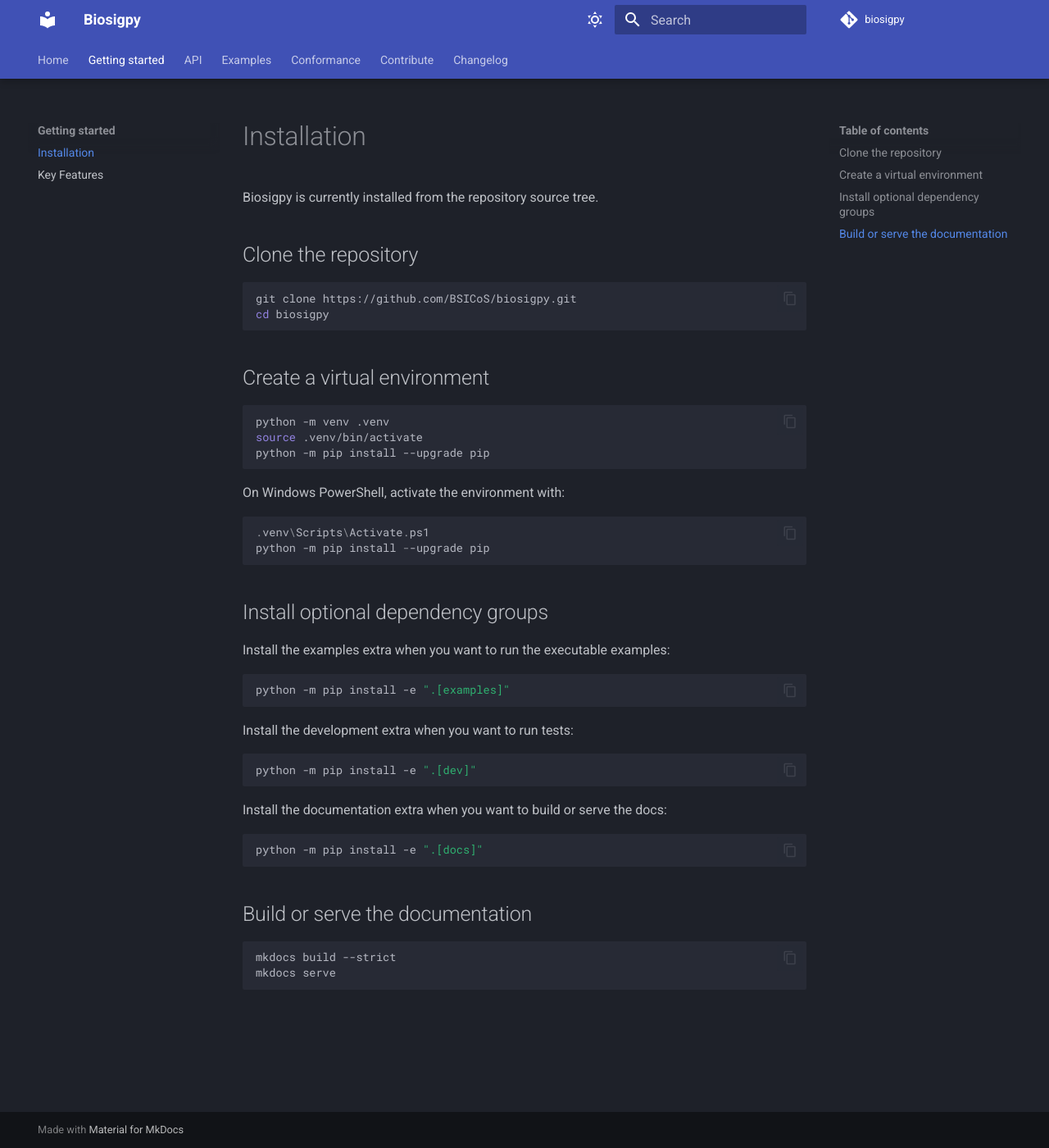
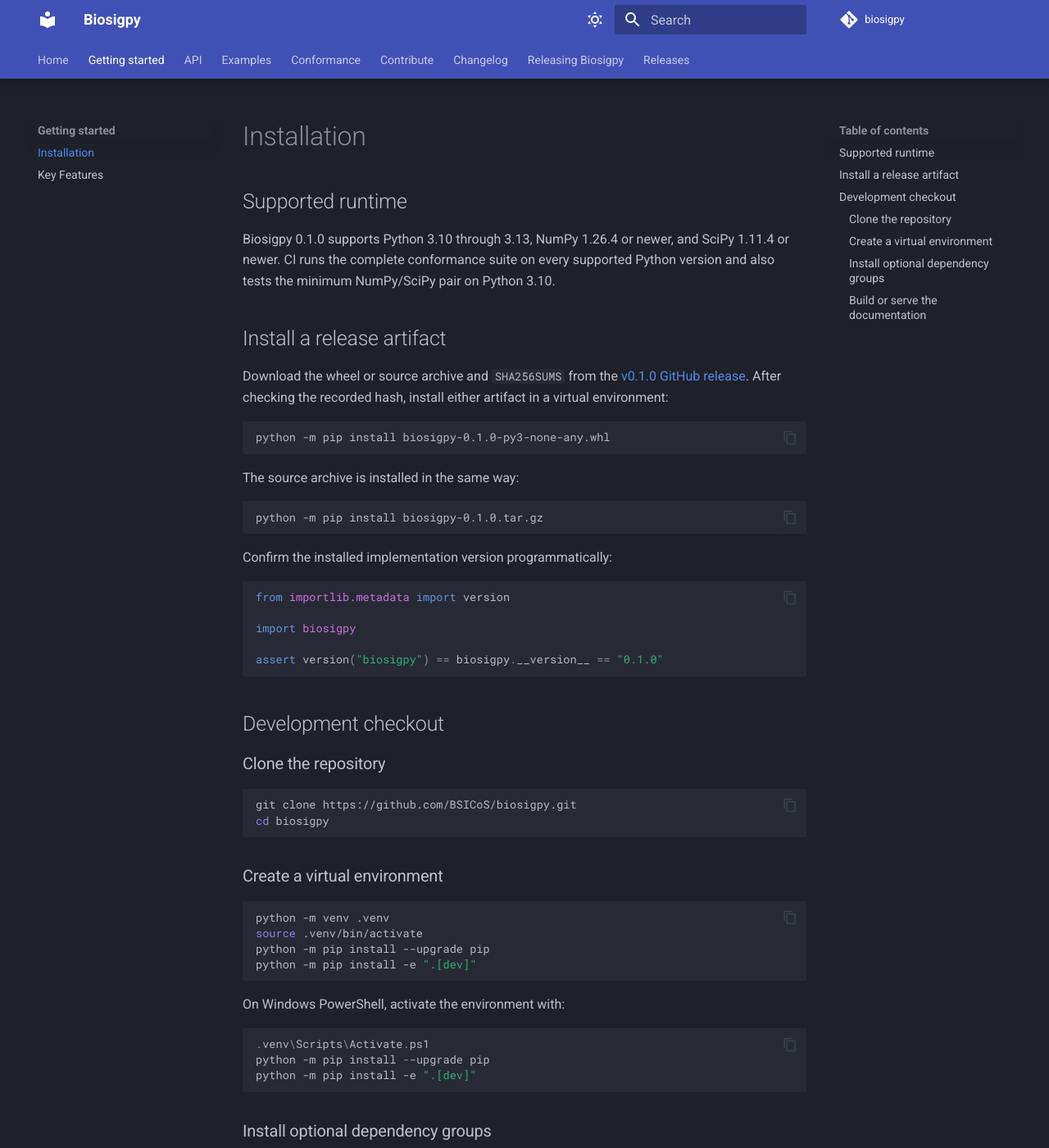
Before and after one commit to BSICoS/biosigpy, an MkDocs documentation site: the page built from docs/getting-started/installation.md, in a window 1280 px wide and 1400 px high. Shown: the whole window at 82% size. Built offline with MkDocs 1.6.1 and Material for MkDocs 9.7.7, drawn with Linux system fonts in a browser that asks for light colours; comment, search, counter and statistics services are not loaded.

````diff
--- a/docs/getting-started/installation.md
+++ b/docs/getting-started/installation.md
@@ -1,20 +1,54 @@
 # Installation
 
-Biosigpy is currently installed from the repository source tree.
+## Supported runtime
 
-## Clone the repository
+Biosigpy 0.1.0 supports Python 3.10 through 3.13, NumPy 1.26.4 or newer, and
+SciPy 1.11.4 or newer. CI runs the complete conformance suite on every supported
+Python version and also tests the minimum NumPy/SciPy pair on Python 3.10.
+
+## Install a release artifact
+
+Download the wheel or source archive and `SHA256SUMS` from the
+[v0.1.0 GitHub release](https://github.com/BSICoS/biosigpy/releases/tag/v0.1.0).
+After checking the recorded hash, install either artifact in a virtual
+environment:
+
+```bash
+python -m pip install biosigpy-0.1.0-py3-none-any.whl
+```
+
+The source archive is installed in the same way:
+
+```bash
+python -m pip install biosigpy-0.1.0.tar.gz
+```
+
+Confirm the installed implementation version programmatically:
+
+```python
+from importlib.metadata import version
+
+import biosigpy
+
+assert version("biosigpy") == biosigpy.__version__ == "0.1.0"
+```
+
+## Development checkout
+
+### Clone the repository
 
 ```bash
 git clone https://github.com/BSICoS/biosigpy.git
 cd biosigpy
 ```
 
-## Create a virtual environment
+### Create a virtual environment
 
 ```bash
 python -m venv .venv
 source .venv/bin/activate
 python -m pip install --upgrade pip
+python -m pip install -e ".[dev]"
 ```
 
 On Windows PowerShell, activate the environment with:
@@ -22,9 +56,10 @@ On Windows PowerShell, activate the environment with:
 ```powershell
 .venv\Scripts\Activate.ps1
 python -m pip install --upgrade pip
+python -m pip install -e ".[dev]"
 ```
 
-## Install optional dependency groups
+### Install optional dependency groups
 
 Install the examples extra when you want to run the executable examples:
 
@@ -44,7 +79,7 @@ Install the documentation extra when you want to build or serve the docs:
 python -m pip install -e ".[docs]"
 ```
 
-## Build or serve the documentation
+### Build or serve the documentation
 
 ```bash
 mkdocs build --strict
--- a/requirements-dev.txt
+++ b/requirements-dev.txt
@@ -1,5 +1 @@
-numpy
-scipy
-matplotlib
-pytest
-jsonschema
+-e .[dev]
--- a/src/biosigpy/__init__.py
+++ b/src/biosigpy/__init__.py
@@ -1,7 +1,8 @@
 """Python implementations of Biosiglib biomedical signal algorithms."""
 
+from biosigpy._version import __version__
 from biosigpy.ecg.pantompkins import pantompkins
 from biosigpy.ecg.sloperange import SlopeRangeResult, sloperange
 from biosigpy.hrv.tdmetrics import tdmetrics
 
-__all__ = ["SlopeRangeResult", "pantompkins", "sloperange", "tdmetrics"]
+__all__ = ["SlopeRangeResult", "__version__", "pantompkins", "sloperange", "tdmetrics"]
--- /dev/null
+++ b/src/biosigpy/_version.py
@@ -0,0 +1,3 @@
+"""Authoritative Biosigpy implementation version."""
+
+__version__ = "0.1.0"
````
Also changed, not shown: README.md (+16 -3 lines), docs/changelog.md (+12 -2 lines), docs/index.md (+6 -4 lines), docs/releases/v0.1.0.md (added, +19 -0 lines), docs/releasing.md (added, +28 -0 lines), pyproject.toml (+22 -6 lines), 5 other files.
